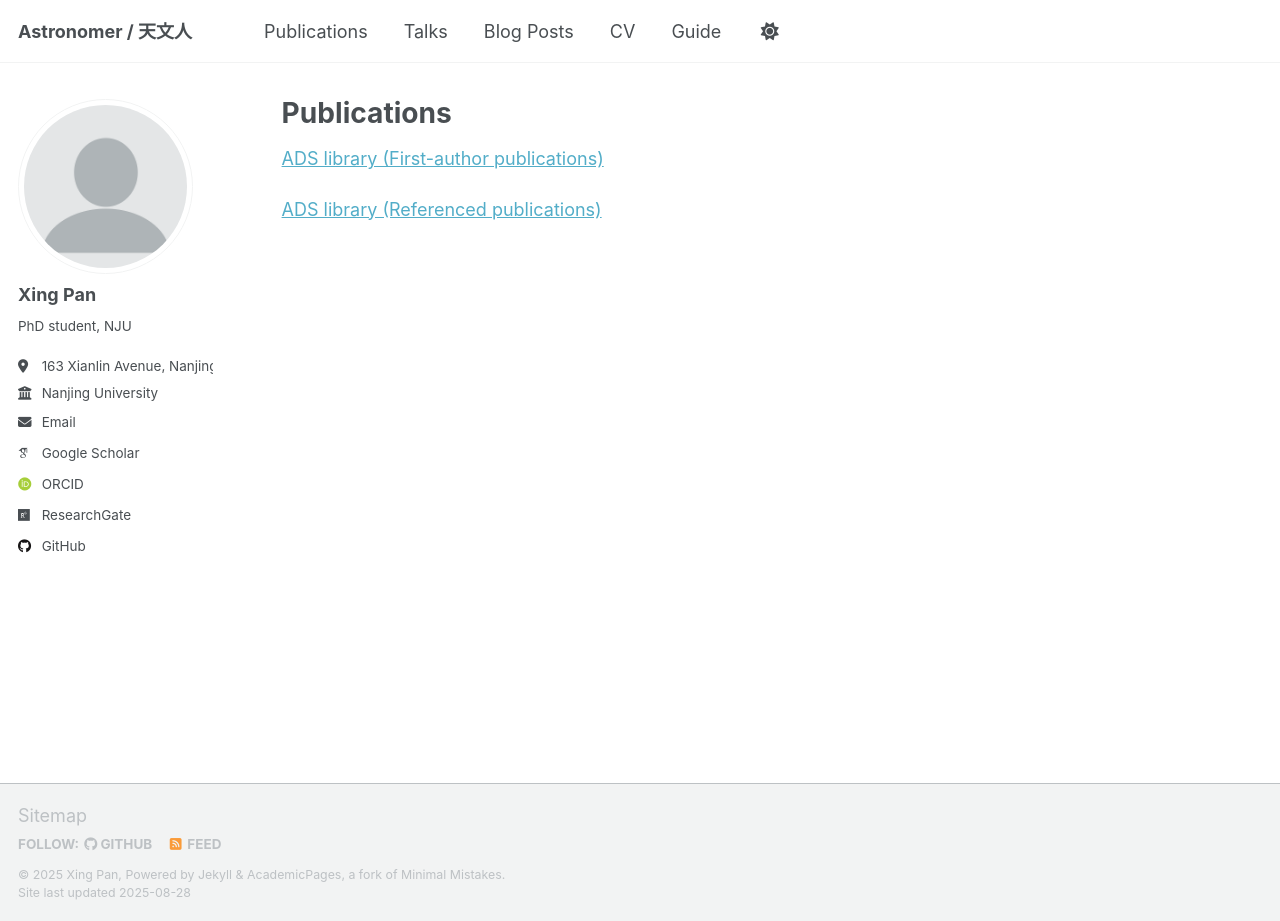
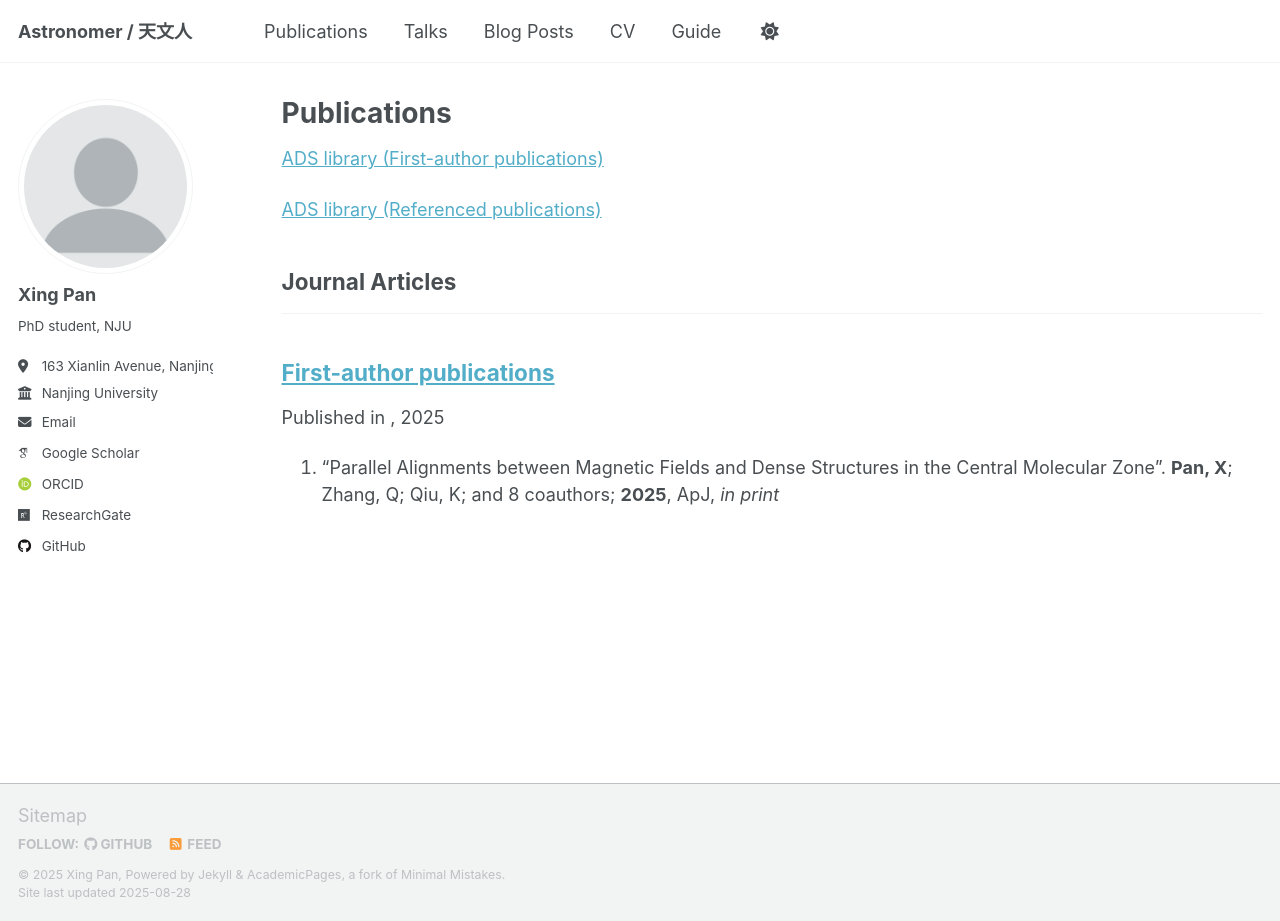
Before and after one commit to xingpan1017/xingpan1017.github.io, a Jekyll site: the page built from _pages/publications.html, in a window 1280 px wide and 921 px high. Built offline with Jekyll 4.4.1, drawn with Linux system fonts in a browser that asks for light colours; some web fonts are replaced; a script that is not in the unit is left out.

Commit message:
Update first-author.md

```diff
--- a/_publications/first-author.md
+++ b/_publications/first-author.md
@@ -1,5 +1,7 @@
 ---
+title: First-author publications
 collection: publications
+category: manuscripts
 permalink: /publication/first-author.md
 ---
 1. "Parallel Alignments between Magnetic Fields and Dense Structures in the Central Molecular Zone".
```
